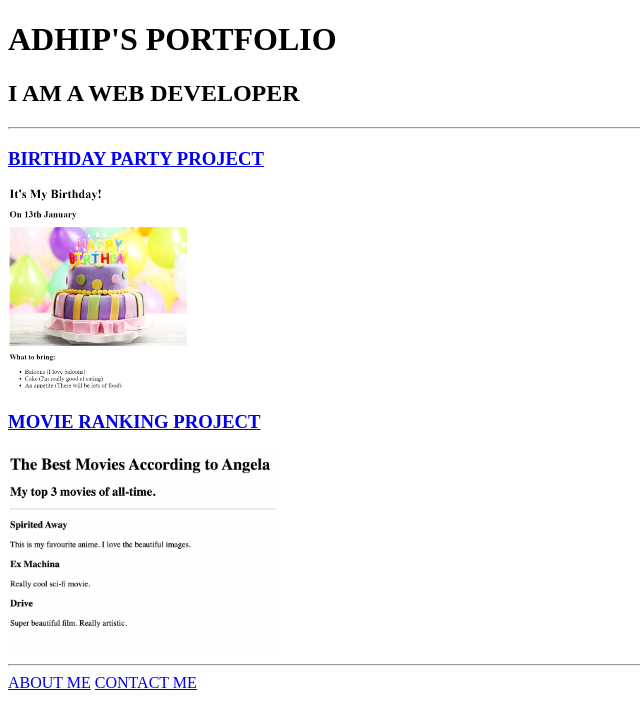
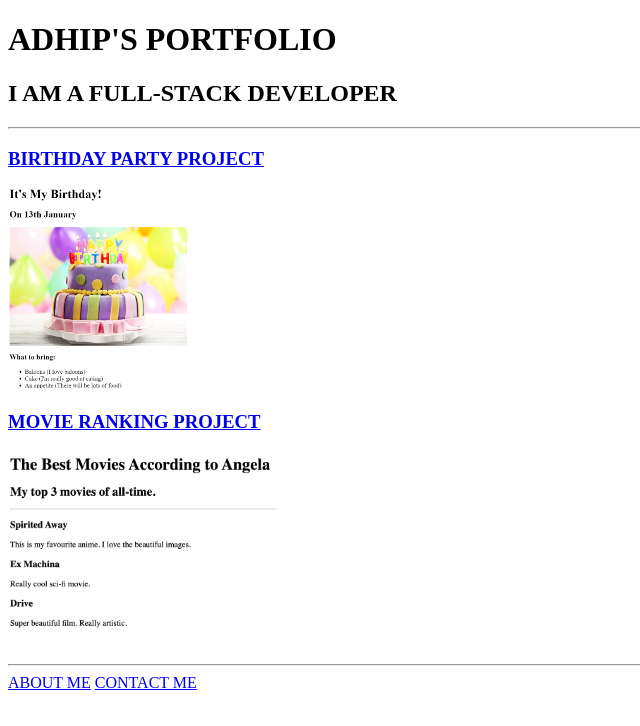
Before and after one commit to Adhip1301/HTML-PORTFOLIO, a plain HTML site: page index.html in a window 1280 px wide. Shown: the whole page, without its empty margins (0-640 px from the left). Drawn offline with Linux system fonts and the light colour scheme.

Commit message:
change the index page

```diff
--- a/index.html
+++ b/index.html
@@ -22,7 +22,7 @@ https://developer.mozilla.org/en-US/docs/Web/HTML/Element/img#attr-height -->
     </head>
     <body>
         <H1>ADHIP'S PORTFOLIO</H1>
-        <H2>I AM A WEB DEVELOPER</H2>
+        <H2>I AM A FULL-STACK DEVELOPER</H2>
         <HR />
          <h3><a href="./public/birthday-invite.html">BIRTHDAY PARTY PROJECT</a></h3>
         <img src="./birthday screen shot 2.png"height="200" alt="project photo" />
```
